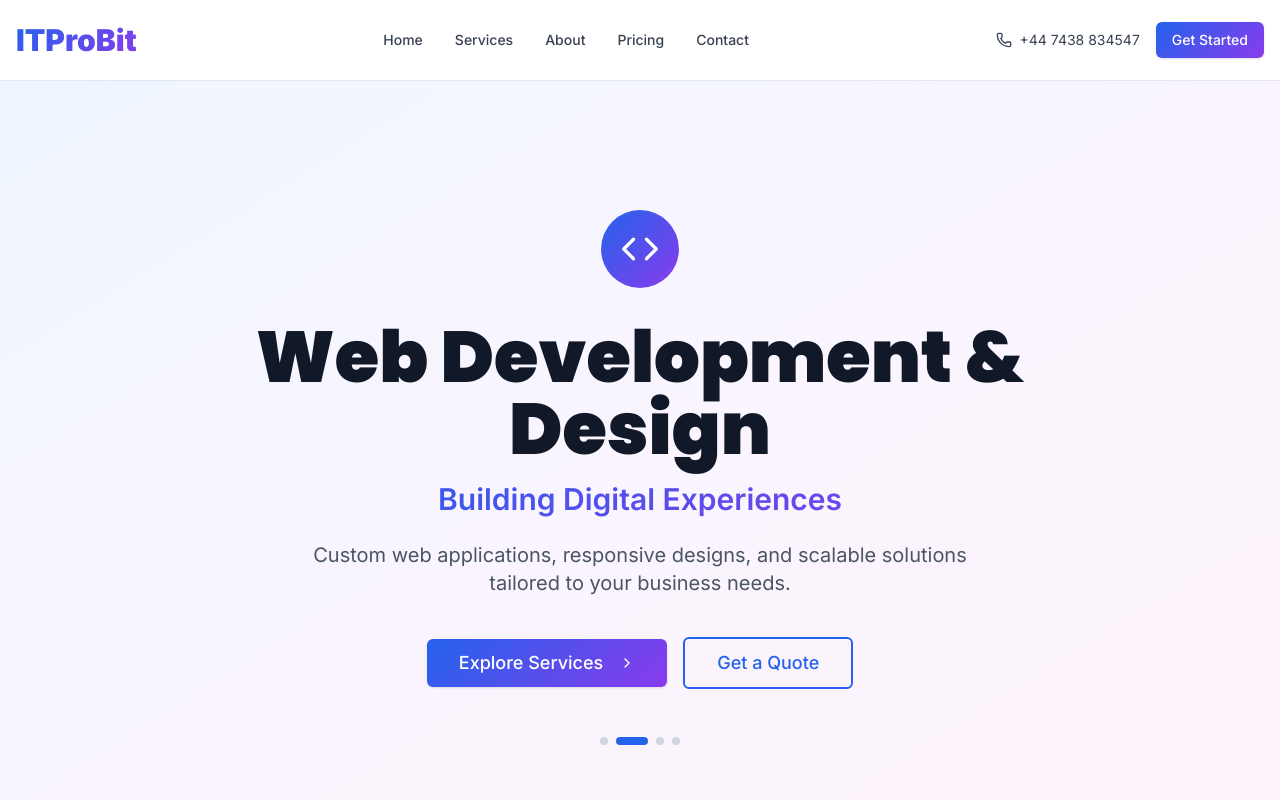
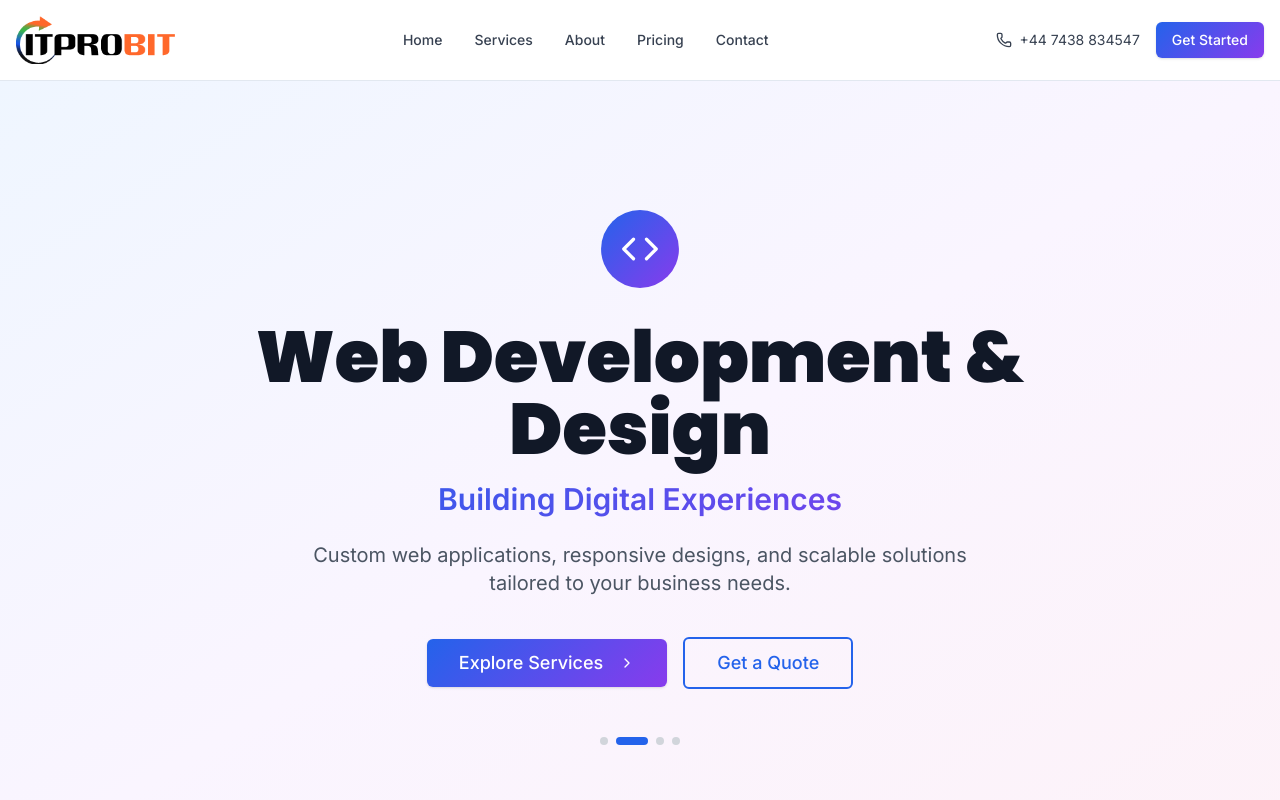
Before and after one commit to kavi25/sg-b1fbaff8-c70c-440d-9729-a161673f93ae-1771058217, a Next.js app: page / in a window 1280 px wide. Shown: the top 800 px of the page. Built offline with nearby package versions, Linux system fonts and the light colour scheme.

Commit message:
feat(header): Add actual logo image

```diff
--- a/package.json
+++ b/package.json
@@ -49,7 +49,7 @@
     "input-otp": "^1.4.2",
     "lucide-react": "^0.474.0",
     "micro": "^10.0.1",
-    "next": "^15.2.8",
+    "next": "15.5.9",
     "next-themes": "^0.4.4",
     "react": "^18.3.1",
     "react-day-picker": "^8.10.1",
@@ -62,7 +62,7 @@
     "tailwind-merge": "^2.6.0",
     "tailwindcss-animate": "^1.0.7",
     "vaul": "^1.1.2",
-    "vercel": "^41.4.1",
+    "vercel": "^41.7.8",
     "zod": "^3.24.1"
   },
   "devDependencies": {
--- a/src/components/Header.tsx
+++ b/src/components/Header.tsx
@@ -1,5 +1,6 @@
 import { useState } from "react";
 import Link from "next/link";
+import Image from "next/image";
 import { Button } from "@/components/ui/button";
 import { Menu, X, Phone, Mail } from "lucide-react";
 import { motion, AnimatePresence } from "framer-motion";
@@ -20,9 +21,14 @@ export function Header() {
       <div className="container mx-auto px-4">
         <div className="flex h-20 items-center justify-between">
           <Link href="/" className="flex items-center space-x-2">
-            <div className="text-3xl font-black">
-              <span className="gradient-text">ITProBit</span>
-            </div>
+            <Image
+              src="/logo.gif"
+              alt="ITProBit Logo"
+              width={180}
+              height={50}
+              className="h-12 w-auto"
+              priority
+            />
           </Link>
 
           <nav className="hidden md:flex items-center gap-8">
--- a/src/components/SEO.tsx
+++ b/src/components/SEO.tsx
@@ -9,8 +9,8 @@ interface SEOProps {
 
 // SEO elements that can be used in _document.tsx (returns JSX without Head wrapper)
 export function SEOElements({
-  title = "Hello World",
-  description = "Welcome to my app",
+  title = "Itprobit",
+  description = "UK-based software Testing and Development company",
   image = "/og-image.png",
   url,
 }: SEOProps) {
```
Also changed, not shown: public/logo.gif (added), 2 other files (tests, documents, lock files or other folders).
